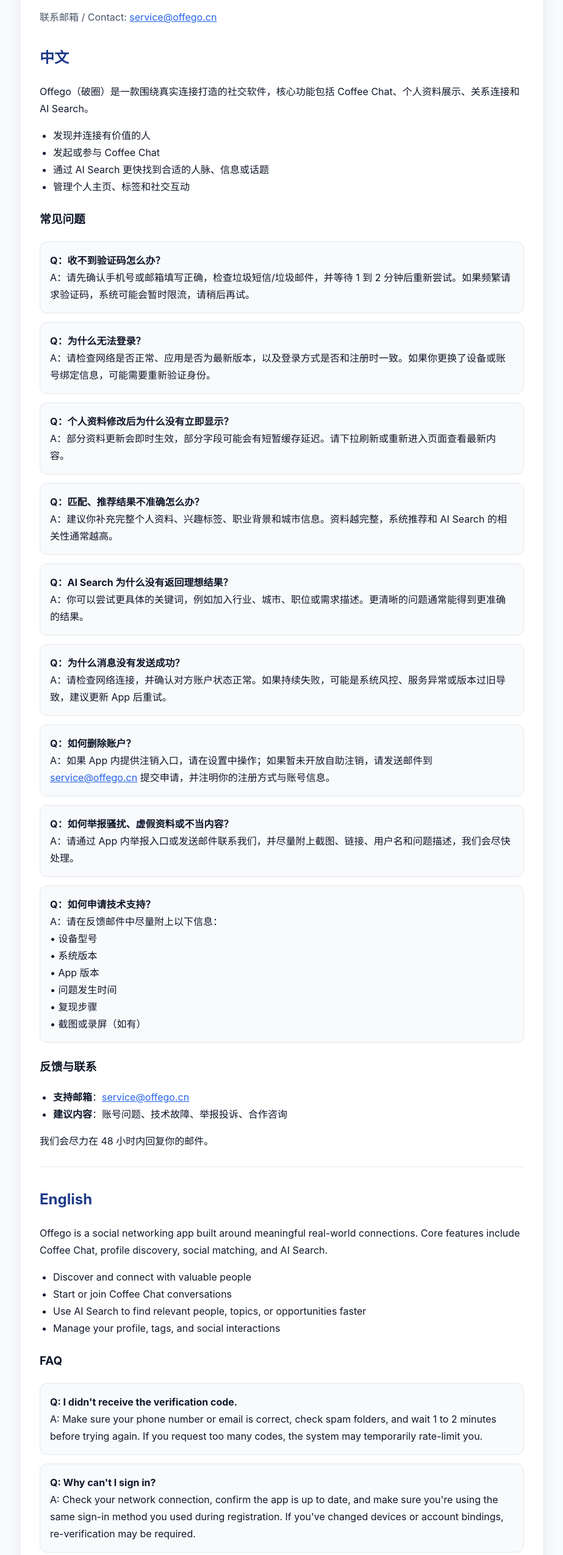
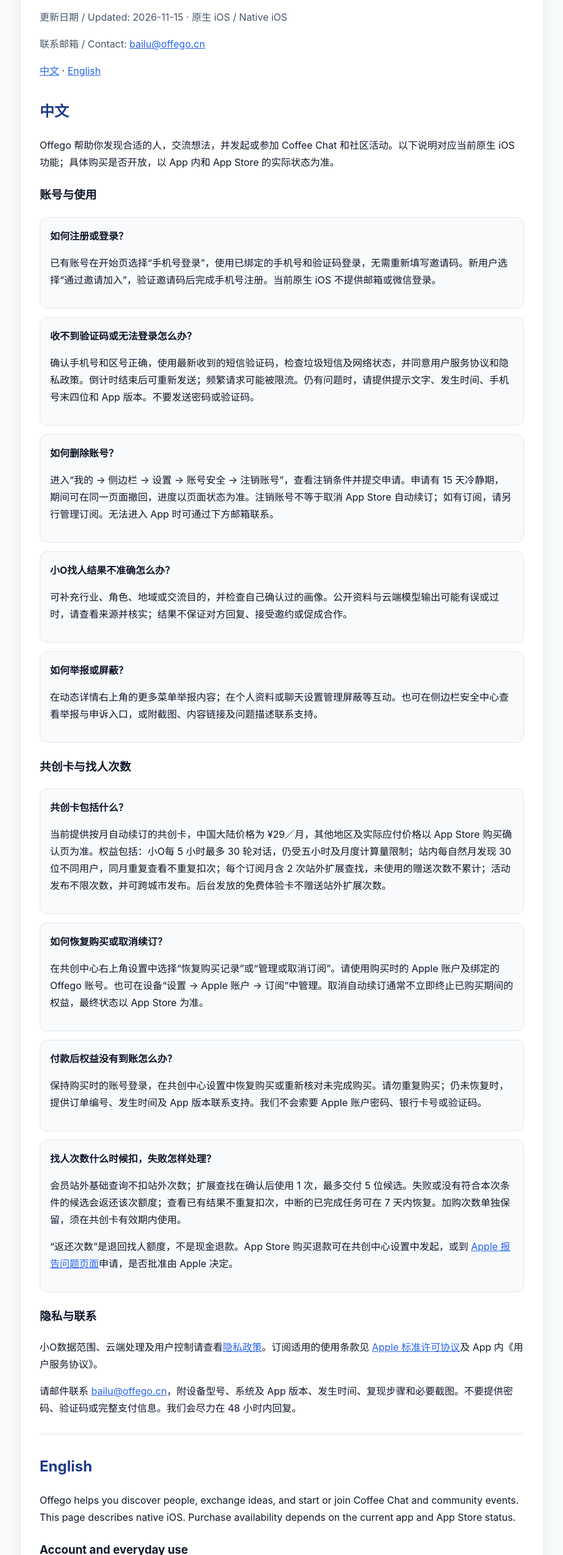
Before and after one commit to diudiuabailu-pixel/app-legal-docs, a plain HTML site: page offego-support.html in a window 1280 px wide. Shown: the part 120-2670 px from the top of the page at 61% size, without its empty margins (178-1101 px from the left). Drawn offline with Linux system fonts and the light colour scheme.

Commit message:
Align Offego support with monthly card and native iOS account flows [skip ci]

```diff
--- a/offego-support.html
+++ b/offego-support.html
@@ -50,64 +50,47 @@
 </head>
 <body>
   <main class="wrap">
-    <h1>Offego（破圈）技术支持 / Support</h1>
-    <p class="meta">联系邮箱 / Contact: <a href="mailto:service@offego.cn">service@offego.cn</a></p>
-
-    <h2>中文</h2>
-    <p>Offego（破圈）是一款围绕真实连接打造的社交软件，核心功能包括 Coffee Chat、个人资料展示、关系连接和 AI Search。</p>
-    <ul>
-      <li>发现并连接有价值的人</li>
-      <li>发起或参与 Coffee Chat</li>
-      <li>通过 AI Search 更快找到合适的人脉、信息或话题</li>
-      <li>管理个人主页、标签和社交互动</li>
-    </ul>
-
-    <h3>常见问题</h3>
-    <div class="faq"><strong>Q：收不到验证码怎么办？</strong><br>A：请先确认手机号或邮箱填写正确，检查垃圾短信/垃圾邮件，并等待 1 到 2 分钟后重新尝试。如果频繁请求验证码，系统可能会暂时限流，请稍后再试。</div>
-    <div class="faq"><strong>Q：为什么无法登录？</strong><br>A：请检查网络是否正常、应用是否为最新版本，以及登录方式是否和注册时一致。如果你更换了设备或账号绑定信息，可能需要重新验证身份。</div>
-    <div class="faq"><strong>Q：个人资料修改后为什么没有立即显示？</strong><br>A：部分资料更新会即时生效，部分字段可能会有短暂缓存延迟。请下拉刷新或重新进入页面查看最新内容。</div>
-    <div class="faq"><strong>Q：匹配、推荐结果不准确怎么办？</strong><br>A：建议你补充完整个人资料、兴趣标签、职业背景和城市信息。资料越完整，系统推荐和 AI Search 的相关性通常越高。</div>
-    <div class="faq"><strong>Q：AI Search 为什么没有返回理想结果？</strong><br>A：你可以尝试更具体的关键词，例如加入行业、城市、职位或需求描述。更清晰的问题通常能得到更准确的结果。</div>
-    <div class="faq"><strong>Q：为什么消息没有发送成功？</strong><br>A：请检查网络连接，并确认对方账户状态正常。如果持续失败，可能是系统风控、服务异常或版本过旧导致，建议更新 App 后重试。</div>
-    <div class="faq"><strong>Q：如何删除账户？</strong><br>A：如果 App 内提供注销入口，请在设置中操作；如果暂未开放自助注销，请发送邮件到 <a href="mailto:service@offego.cn">service@offego.cn</a> 提交申请，并注明你的注册方式与账号信息。</div>
-    <div class="faq"><strong>Q：如何举报骚扰、虚假资料或不当内容？</strong><br>A：请通过 App 内举报入口或发送邮件联系我们，并尽量附上截图、链接、用户名和问题描述，我们会尽快处理。</div>
-    <div class="faq"><strong>Q：如何申请技术支持？</strong><br>A：请在反馈邮件中尽量附上以下信息：<br>• 设备型号<br>• 系统版本<br>• App 版本<br>• 问题发生时间<br>• 复现步骤<br>• 截图或录屏（如有）</div>
-
-    <h3>反馈与联系</h3>
-    <ul>
-      <li><strong>支持邮箱</strong>：<a href="mailto:service@offego.cn">service@offego.cn</a></li>
-      <li><strong>建议内容</strong>：账号问题、技术故障、举报投诉、合作咨询</li>
-    </ul>
-    <p>我们会尽力在 48 小时内回复你的邮件。</p>
-
+    <h1>Offego 技术支持 / Support</h1>
+    <p class="meta">更新日期 / Updated: 2026-11-15 · 原生 iOS / Native iOS</p>
+    <p class="meta">联系邮箱 / Contact: <a href="mailto:bailu@offego.cn">bailu@offego.cn</a></p>
+    <nav aria-label="Languages"><a href="#zh">中文</a> · <a href="#en">English</a></nav>
+    <section lang="zh-CN" id="zh">
+      <h2>中文</h2>
+      <p>Offego 帮助你发现合适的人，交流想法，并发起或参加 Coffee Chat 和社区活动。以下说明对应当前原生 iOS 功能；具体购买是否开放，以 App 内和 App Store 的实际状态为准。</p>
+      <h3>账号与使用</h3>
+      <div class="faq"><strong>如何注册或登录？</strong><p>已有账号在开始页选择“手机号登录”，使用已绑定的手机号和验证码登录，无需重新填写邀请码。新用户选择“通过邀请加入”，验证邀请码后完成手机号注册。当前原生 iOS 不提供邮箱或微信登录。</p></div>
+      <div class="faq"><strong>收不到验证码或无法登录怎么办？</strong><p>确认手机号和区号正确，使用最新收到的短信验证码，检查垃圾短信及网络状态，并同意用户服务协议和隐私政策。倒计时结束后可重新发送；频繁请求可能被限流。仍有问题时，请提供提示文字、发生时间、手机号末四位和 App 版本。不要发送密码或验证码。</p></div>
+      <div class="faq"><strong>如何删除账号？</strong><p>进入“我的 → 侧边栏 → 设置 → 账号安全 → 注销账号”，查看注销条件并提交申请。申请有 15 天冷静期，期间可在同一页面撤回，进度以页面状态为准。注销账号不等于取消 App Store 自动续订；如有订阅，请另行管理订阅。无法进入 App 时可通过下方邮箱联系。</p></div>
+      <div class="faq"><strong>小O找人结果不准确怎么办？</strong><p>可补充行业、角色、地域或交流目的，并检查自己确认过的画像。公开资料与云端模型输出可能有误或过时，请查看来源并核实；结果不保证对方回复、接受邀约或促成合作。</p></div>
+      <div class="faq"><strong>如何举报或屏蔽？</strong><p>在动态详情右上角的更多菜单举报内容；在个人资料或聊天设置管理屏蔽等互动。也可在侧边栏安全中心查看举报与申诉入口，或附截图、内容链接及问题描述联系支持。</p></div>
+      <h3>共创卡与找人次数</h3>
+      <div class="faq"><strong>共创卡包括什么？</strong><p>当前提供按月自动续订的共创卡，中国大陆价格为 ¥29／月，其他地区及实际应付价格以 App Store 购买确认页为准。权益包括：小O每 5 小时最多 30 轮对话，仍受五小时及月度计算量限制；站内每自然月发现 30 位不同用户，同月重复查看不重复扣次；每个订阅月含 2 次站外扩展查找，未使用的赠送次数不累计；活动发布不限次数，并可跨城市发布。后台发放的免费体验卡不赠送站外扩展次数。</p></div>
+      <div class="faq"><strong>如何恢复购买或取消续订？</strong><p>在共创中心右上角设置中选择“恢复购买记录”或“管理或取消订阅”。请使用购买时的 Apple 账户及绑定的 Offego 账号。也可在设备“设置 → Apple 账户 → 订阅”中管理。取消自动续订通常不立即终止已购买期间的权益，最终状态以 App Store 为准。</p></div>
+      <div class="faq"><strong>付款后权益没有到账怎么办？</strong><p>保持购买时的账号登录，在共创中心设置中恢复购买或重新核对未完成购买。请勿重复购买；仍未恢复时，提供订单编号、发生时间及 App 版本联系支持。我们不会索要 Apple 账户密码、银行卡号或验证码。</p></div>
+      <div class="faq"><strong>找人次数什么时候扣，失败怎样处理？</strong><p>会员站外基础查询不扣站外次数；扩展查找在确认后使用 1 次，最多交付 5 位候选。失败或没有符合本次条件的候选会返还该次额度；查看已有结果不重复扣次，中断的已完成任务可在 7 天内恢复。加购次数单独保留，须在共创卡有效期内使用。</p><p>“返还次数”是退回找人额度，不是现金退款。App Store 购买退款可在共创中心设置中发起，或到 <a href="https://reportaproblem.apple.com/">Apple 报告问题页面</a>申请，是否批准由 Apple 决定。</p></div>
+      <h3>隐私与联系</h3>
+      <p>小O数据范围、云端处理及用户控制请查看<a href="offego-privacy.html">隐私政策</a>。订阅适用的使用条款见 <a href="https://www.apple.com/legal/internet-services/itunes/dev/stdeula/">Apple 标准许可协议</a>及 App 内《用户服务协议》。</p>
+      <p>请邮件联系 <a href="mailto:bailu@offego.cn">bailu@offego.cn</a>，附设备型号、系统及 App 版本、发生时间、复现步骤和必要截图。不要提供密码、验证码或完整支付信息。我们会尽力在 48 小时内回复。</p>
+    </section>
     <hr>
-
-    <h2>English</h2>
-    <p>Offego is a social networking app built around meaningful real-world connections. Core features include Coffee Chat, profile discovery, social matching, and AI Search.</p>
-    <ul>
-      <li>Discover and connect with valuable people</li>
-      <li>Start or join Coffee Chat conversations</li>
-      <li>Use AI Search to find relevant people, topics, or opportunities faster</li>
-      <li>Manage your profile, tags, and social interactions</li>
-    </ul>
-
-    <h3>FAQ</h3>
-    <div class="faq"><strong>Q: I didn't receive the verification code.</strong><br>A: Make sure your phone number or email is correct, check spam folders, and wait 1 to 2 minutes before trying again. If you request too many codes, the system may temporarily rate-limit you.</div>
-    <div class="faq"><strong>Q: Why can't I sign in?</strong><br>A: Check your network connection, confirm the app is up to date, and make sure you're using the same sign-in method you used during registration. If you've changed devices or account bindings, re-verification may be required.</div>
-    <div class="faq"><strong>Q: Why doesn't my updated profile show immediately?</strong><br>A: Some updates appear instantly, while others may be affected by short-lived caching. Try pulling to refresh or reopening the page.</div>
-    <div class="faq"><strong>Q: My matches or recommendations seem inaccurate.</strong><br>A: Complete your profile with more detailed interests, role, industry, and city information. Better profile quality usually improves recommendation and AI Search relevance.</div>
-    <div class="faq"><strong>Q: AI Search didn't return what I wanted.</strong><br>A: Try using more specific keywords, such as industry, city, role, or your exact goal. Clearer prompts generally produce better results.</div>
-    <div class="faq"><strong>Q: Why did my message fail to send?</strong><br>A: Check your internet connection and confirm that the recipient account is active. Persistent failures may be caused by risk controls, service issues, or an outdated app version.</div>
-    <div class="faq"><strong>Q: How do I delete my account?</strong><br>A: If an in-app deletion option is available, use Settings. If self-service deletion is not yet available, email <a href="mailto:service@offego.cn">service@offego.cn</a> with your sign-in method and account details.</div>
-    <div class="faq"><strong>Q: How do I report harassment, fake profiles, or inappropriate content?</strong><br>A: Use the in-app reporting feature or contact us by email. Please include screenshots, links, usernames, and a brief explanation whenever possible.</div>
-    <div class="faq"><strong>Q: What should I include when requesting technical support?</strong><br>A: Please include:<br>• device model<br>• OS version<br>• app version<br>• time of issue<br>• reproduction steps<br>• screenshots or screen recordings if available</div>
-
-    <h3>Feedback &amp; Contact</h3>
-    <ul>
-      <li><strong>Support email</strong>: <a href="mailto:service@offego.cn">service@offego.cn</a></li>
-      <li><strong>Suitable topics</strong>: account issues, technical bugs, abuse reports, partnership inquiries</li>
-    </ul>
-    <p>We aim to reply to support emails within 48 hours.</p>
+    <section lang="en" id="en">
+      <h2>English</h2>
+      <p>Offego helps you discover people, exchange ideas, and start or join Coffee Chat and community events. This page describes native iOS. Purchase availability depends on the current app and App Store status.</p>
+      <h3>Account and everyday use</h3>
+      <div class="faq"><strong>How do I register or sign in?</strong><p>Existing users choose phone sign-in on the start screen and enter their linked number and verification code; they do not need another invitation code. New users choose to join by invitation and verify an invitation code before registering by phone. Native iOS currently does not offer email or WeChat sign-in.</p></div>
+      <div class="faq"><strong>What if a verification code does not arrive?</strong><p>Check the phone number, country code, network, and filtered messages. Use the latest SMS code and agree to the Terms of Service and Privacy Policy. Retry when the countdown ends; frequent requests may be rate-limited. For support, provide the error text, time, last four digits of the number, and app version. Never send passwords or verification codes.</p></div>
+      <div class="faq"><strong>How do I delete my account?</strong><p>Go to Me → sidebar → Settings → Account Security → Delete Account, review the conditions, and submit a request. A 15-day cooling-off period allows you to withdraw the request on the same page; that page shows its status. Account deletion does not cancel App Store automatic renewal. Manage any subscription separately. If you cannot access the app, contact support below.</p></div>
+      <div class="faq"><strong>What if 小O's people-search results are inaccurate?</strong><p>Add the industry, role, region, or purpose of the conversation and check your confirmed profile. Public information and cloud-model output may be incorrect or outdated. Check the linked sources; results do not guarantee a reply, a meeting, or a partnership.</p></div>
+      <div class="faq"><strong>How do I report or block?</strong><p>Use the more menu on a post to report content, or profile and chat settings to manage interactions. The sidebar Safety Center contains reporting and appeal options. You can also email support with screenshots, a content link, and a description.</p></div>
+      <h3>Co-creation card and search credits</h3>
+      <div class="faq"><strong>What does the card include?</strong><p>The current card renews automatically every month. The mainland China price is CNY 29/month; regional prices and the amount charged are shown in the App Store purchase confirmation. Benefits include up to 30 小O conversation rounds per five hours, subject to separate five-hour and monthly computation limits; discovery of 30 distinct in-app people per calendar month, without charging again for repeat views within that month; two expanded external searches per subscription month, with unused included credits not carried forward; and unlimited event publication with cross-city posting. Free experience cards issued by Offego do not include expanded external-search credits.</p></div>
+      <div class="faq"><strong>How do I restore a purchase or cancel renewal?</strong><p>Open the settings at the top right of the Co-creation Center and choose Restore Purchases or Manage or Cancel Subscription. Use the Apple Account used to purchase and the linked Offego account. You can also use device Settings → Apple Account → Subscriptions. Cancellation normally stops future renewal rather than immediately ending the paid period; the App Store status applies.</p></div>
+      <div class="faq"><strong>What if my benefits do not appear after payment?</strong><p>Stay signed in to the purchasing account, then restore or reconcile unfinished purchases from Co-creation Center settings. Avoid buying again. If the issue remains, contact support with the order identifier, time, and app version. We never need your Apple Account password, payment-card number, or verification codes.</p></div>
+      <div class="faq"><strong>When are search credits used or returned?</strong><p>Basic external queries for members do not use an external-search credit. A confirmed expanded search uses one credit and delivers up to five candidates. A failure or no candidate meeting the current criteria returns that credit. Viewing saved results does not use another credit, and completed interrupted tasks can be recovered within seven days. Additional purchased credits are retained separately and require an active card to use.</p><p>A returned search credit is not a cash refund. You can request an App Store purchase refund in Co-creation Center settings or through <a href="https://reportaproblem.apple.com/">Apple's Report a Problem page</a>. Apple decides whether to approve it.</p></div>
+      <h3>Privacy and contact</h3>
+      <p>See the <a href="offego-privacy.html">Privacy Policy</a> for 小O's data, cloud processing, and controls. Subscriptions are covered by the <a href="https://www.apple.com/legal/internet-services/itunes/dev/stdeula/">Apple Standard EULA</a> and the in-app Terms of Service.</p>
+      <p>Email <a href="mailto:bailu@offego.cn">bailu@offego.cn</a> with your device model, OS and app versions, time, reproduction steps, and relevant screenshots. Do not send passwords, verification codes, or complete payment information. We aim to respond within 48 hours.</p>
+    </section>
   </main>
 </body>
 </html>
```
